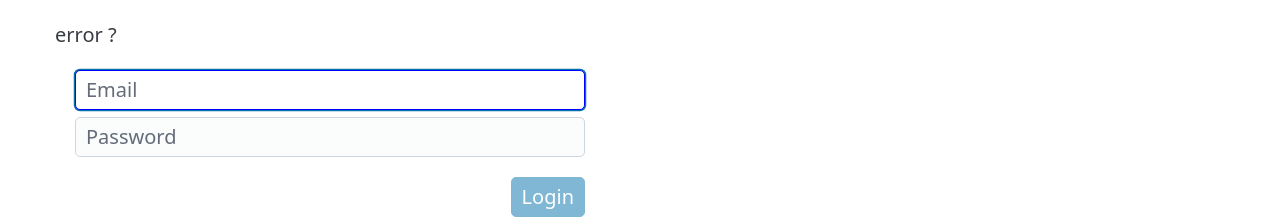
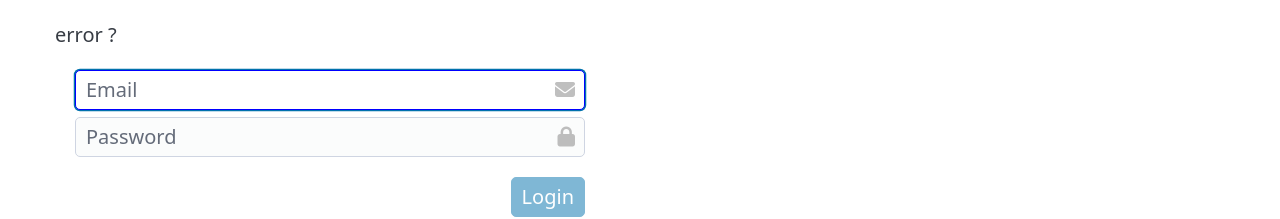
Before and after one commit to fssmartin/agencias-app, an Angular app: page /auth/login in a window 1280 px wide. Shown: the part 282-501 px from the top of the page. Built offline with nearby package versions, Linux system fonts and the light colour scheme.

Commit message:
iconos en inputs

```diff
--- a/package.json
+++ b/package.json
@@ -17,6 +17,8 @@
     "@angular/platform-browser": "^19.2.0",
     "@angular/platform-browser-dynamic": "^19.2.0",
     "@angular/router": "^19.2.0",
+    "@fortawesome/fontawesome-svg-core": "^7.2.0",
+    "@fortawesome/free-solid-svg-icons": "^7.2.0",
     "@picocss/pico": "^2.1.1",
     "rxjs": "~7.8.0",
     "tslib": "^2.3.0",
--- a/src/app/features/auth/pages/change/change.component.html
+++ b/src/app/features/auth/pages/change/change.component.html
@@ -16,6 +16,7 @@
                         id="password"
                         autocomplete="new-password"
                     />
+                    <i class="fa fa-lock icon"></i>
                 </div>
             </form>
 
--- a/src/app/features/auth/pages/forget/forget.component.ts
+++ b/src/app/features/auth/pages/forget/forget.component.ts
@@ -37,7 +37,7 @@ import { createForgetForm } from './forget.form';
                     id="email"
                     autocomplete="off"
                   />
-
+                  <i class="fa fa-envelope icon"></i>
                   <p *ngIf="getError('email')"  class="inputError">
                     {{ getError('email') }}
                   </p>
--- a/src/app/features/auth/pages/login/login.component.ts
+++ b/src/app/features/auth/pages/login/login.component.ts
@@ -31,12 +31,15 @@ import { AuthService } from '../../auth.service';
               <label for="email">
                   <span></span>
                   <input
+                      type="text"
                       formControlName="email"
                       placeholder="Email"
+                      autofocus
+                      name="email"
+                      id="email"
                       autocomplete="off"
-                      autofocus
-                      #emailInput
                       />
+                      <i class="fa fa-envelope icon"></i>
                       <!-- [ngClass]="{ 'error': form.get('email')?.invalid && form.get('email')?.touched }" -->
 
                   <p *ngIf="getError('email')" class="inputError">
@@ -54,6 +57,7 @@ import { AuthService } from '../../auth.service';
                     id="password"
                     autocomplete="new-password"
                     />
+                    <i class="fa fa-lock icon"></i>
                       <!-- [ngClass]="{ 'error': form.get('password')?.invalid && form.get('password')?.touched }" -->
                     <!--
                     <div *ngIf="form.get('email')?.invalid && form.get('email')?.touched">
--- a/src/app/features/auth/pages/register/register.component.ts
+++ b/src/app/features/auth/pages/register/register.component.ts
@@ -35,6 +35,7 @@ import { CommonModule } from '@angular/common';
                 id="name"
                 required
                 role="presentation" required autocomplete="off" autofocus="" />
+                <i class="fa fa-user icon"></i>
                 <p *ngIf="getError('name')" class="inputError">
                   {{ getError('name') }}
                 </p>
@@ -49,6 +50,7 @@ import { CommonModule } from '@angular/common';
                 id="email"
                 required
                 role="presentation" required autocomplete="of" autofocus="" />
+                <i class="fa fa-envelope icon"></i>
                 <p *ngIf="getError('email')" class="inputError">
                   {{ getError('email') }}
                 </p>
@@ -63,6 +65,7 @@ import { CommonModule } from '@angular/common';
                 id="password"
                 required
                 role="presentation" required autocomplete="new-password" autofocus="" />
+                <i class="fa fa-lock icon"></i>
                 <p *ngIf="getError('password')" class="inputError">
                   {{ getError('password') }}
                 </p>
--- a/src/index.html
+++ b/src/index.html
@@ -6,6 +6,7 @@
   <base href="/">
   <meta name="viewport" content="width=device-width, initial-scale=1">
   <link rel="icon" type="image/x-icon" href="favicon.ico">
+  <link rel="stylesheet" href="https://cdnjs.cloudflare.com/ajax/libs/font-awesome/6.5.0/css/all.min.css">
 </head>
 <body>
   <app-root></app-root>
--- a/src/styles.scss
+++ b/src/styles.scss
@@ -101,7 +101,7 @@ label {
   flex-wrap: wrap;
   align-items: center;
   gap: 5px 8px;
-
+  position: relative;
 
   & .inputError {
     flex-basis: 100%;
@@ -143,7 +143,21 @@ input:not([type=checkbox], [type=radio], [type=range]) {
   margin: 0;
   padding: 0.2rem 0.5rem;
   height: auto;
+  padding-right: 35px;
+  position: relative;
+  & + .icon {
+    position: absolute;
+    right: 10px;
+    top: 50%;
+    transform: translateY(-50%);
+    pointer-events: none;
+    color: gray;
+    opacity:.5;
+  }
 }
+
+
+
 
 select:not([multiple], [size]) {
   margin: 0;
```
Also changed, not shown: src/app/features/admin/admin-layout.ts (+4 -4 lines), 1 other file (tests, documents, lock files or other folders).
